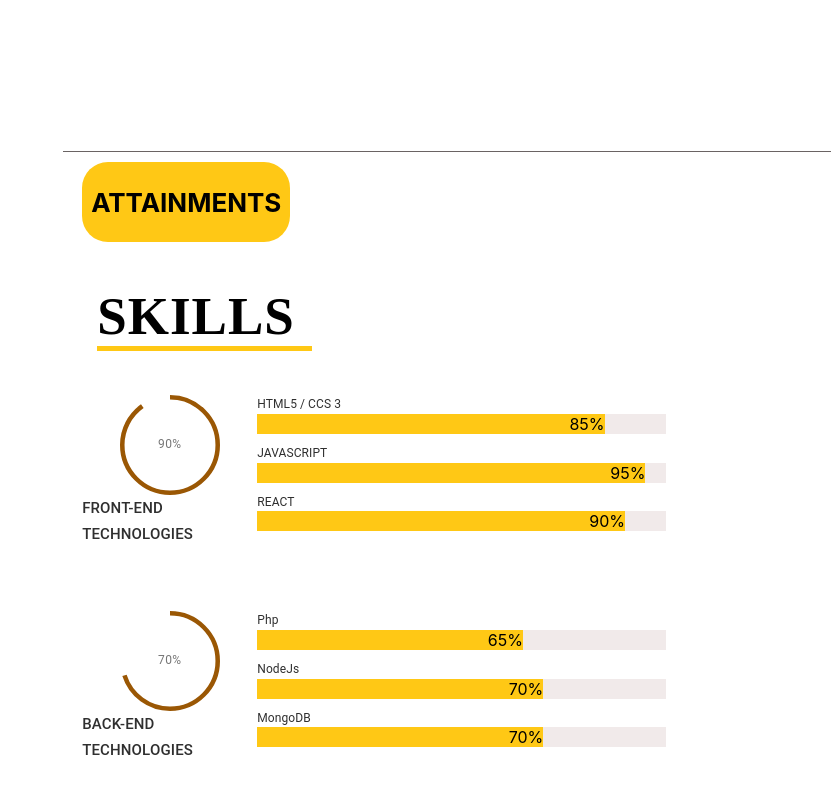
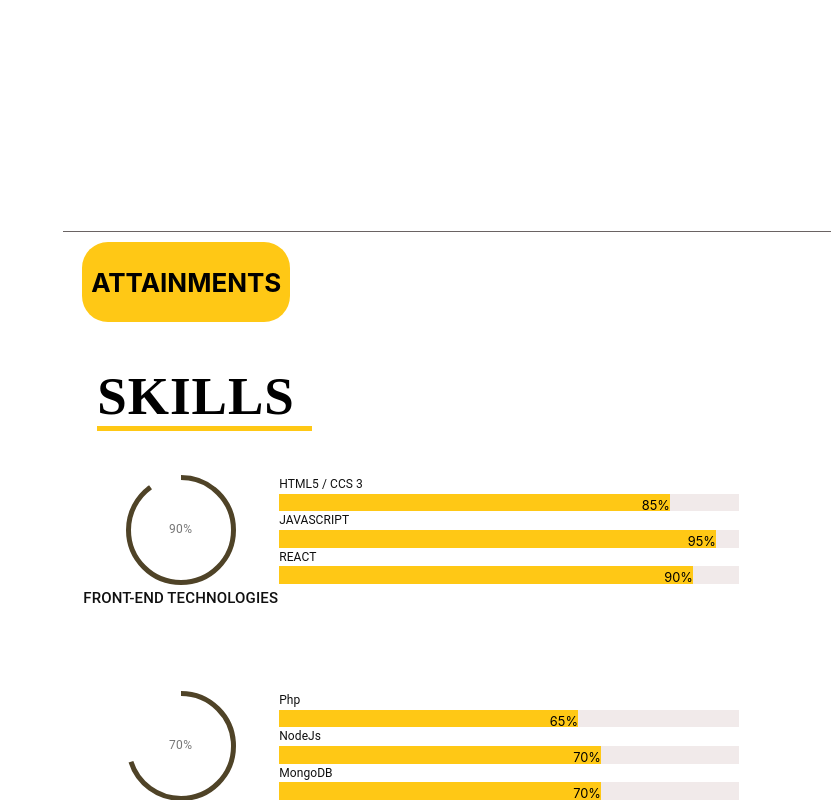
Before and after one commit to navidsotoudeh/Portofolio, a React (Create React App) app: page / in a window 1280 px wide. Shown: the part 2000-2800 px from the top of the page, without its empty margins (449-1280 px from the left). Built offline with nearby package versions, Linux system fonts and the light colour scheme.

Commit message:
contact form is ok

```diff
--- a/src/Components/About.js
+++ b/src/Components/About.js
@@ -11,10 +11,10 @@ const useStyles = makeStyles((theme) => ({
     display: "flex",
     justifyContent: "center",
     width: "100%",
-    height: "110vh",
+    height: "120vh",
     [theme.breakpoints.down("sm")]: {
       textAlign: "center",
-      height: "160vh",
+      height: "140vh",
     },
   },
   headerInSection: {
--- a/src/Components/AboutContent.js
+++ b/src/Components/AboutContent.js
@@ -9,7 +9,7 @@ import Typography from "@material-ui/core/Typography";
 const useStyles = makeStyles((theme) => ({
   main: {
     width: "100%",
-    height: "60%",
+    height: "80%",
     display: "flex",
     flexDirection: "column",
   },
@@ -26,11 +26,12 @@ const useStyles = makeStyles((theme) => ({
   },
   profile: {
     width: "45%",
-    height: "100%",
+    height: "80%",
     borderRadius: "5px",
     [theme.breakpoints.down("sm")]: {
       width: "80%",
-      height: "65%",
+      height: "55%",
+      marginBottom: "5px",
     },
   },
   paragraph: {
@@ -84,9 +85,8 @@ export default function AboutContent() {
                   web applications. As someone who takes responsibility for his
                   own personal development, I am continually evaluating and
                   upgrading my skills so that I stay at the cutting edge of web
-                  development. I am a natural problem solver, who have proven
-                  myself by successfully completing projects for IT
-                  consultancies, web design agencies, and IT departments.
+                  development. I am a Front-End developer mainly focused on
+                  ReactJs.
                 </Typography>
               </div>
             </div>
--- a/src/Components/CircularStatic.js
+++ b/src/Components/CircularStatic.js
@@ -3,16 +3,26 @@ import PropTypes from "prop-types";
 import CircularProgress from "@material-ui/core/CircularProgress";
 import Typography from "@material-ui/core/Typography";
 import Box from "@material-ui/core/Box";
+import { makeStyles } from "@material-ui/core/styles";
 
 function CircularProgressWithLabel(props) {
+  const useStyles = makeStyles((theme) => ({
+    circularProgress: {
+      color: "#4f4327",
+      [theme.breakpoints.down("sm")]: {
+        color: "#4f4327",
+      },
+    },
+  }));
+  const classes = useStyles();
   return (
     <Box position="relative" display="inline-flex">
       <CircularProgress
         variant="determinate"
         {...props}
-        size={100}
+        size={110}
         thickness={2}
-        style={{ width: "100px", height: "100px", color: "#9a5704" }}
+        className={classes.circularProgress}
       />
       <Box
         top={0}
--- a/src/Components/LinearStatic.js
+++ b/src/Components/LinearStatic.js
@@ -1,23 +1,24 @@
 import React, { useState, useEffect } from "react";
+import { makeStyles } from "@material-ui/core/styles";
 
 const LinearStatic = (props) => {
   const { navid, inView } = props;
   const [progress, setProgress] = useState(0);
-  const containerStyles = {
-    height: 20,
+
+  const useStyles = makeStyles((theme) => ({
+    containerStyles: {
+      height: 17.5,
       width: "100%",
       backgroundColor: "#f1eaea",
-    marginBottom: 10,
-  };
-
-  const fillerStyles = {
+    },
+    fillerStyles: {
       height: "100%",
       width: `${progress}%`,
       backgroundColor: "#ffc815",
       borderRadius: "inherit",
       textAlign: "right",
-  };
-
+    },
+  }));
   useEffect(() => {
     if (inView) {
       setInterval(() => {
@@ -27,10 +28,15 @@ const LinearStatic = (props) => {
       }, 30);
     }
   }, [inView]);
+  const classes = useStyles();
   return (
-    <div style={containerStyles}>
-      <div style={fillerStyles}>
-        <span style={{ height: "100%" }}>{`${progress}% `}</span>
+    <div className={classes.containerStyles}>
+      <div className={classes.fillerStyles}>
+        <span
+          style={{
+            fontSize: "80%",
+          }}
+        >{`${progress}% `}</span>
       </div>
     </div>
   );
--- a/src/Components/SkillsContent.js
+++ b/src/Components/SkillsContent.js
@@ -13,12 +13,13 @@ const useStyles = makeStyles((theme) => ({
     flexDirection: "column",
   },
   section: {
-    width: "80%",
+    width: "90%",
     display: "flex",
     height: "30%",
     flexDirection: "row",
+    justifyContent: "space-between",
     [theme.breakpoints.down("sm")]: {
-      width: "95%",
+      width: "100%",
     },
   },
   circular: {
@@ -30,6 +31,9 @@ const useStyles = makeStyles((theme) => ({
   },
   linear: {
     width: "70%",
+    [theme.breakpoints.down("sm")]: {
+      width: "60%",
+    },
   },
 }));
 
--- a/src/Components/contactContent.js
+++ b/src/Components/contactContent.js
@@ -31,7 +31,7 @@ const useStyles = makeStyles((theme) => ({
   form: {
     display: "flex",
     height: "70%",
-    width: "60%",
+    width: "70%",
     flexDirection: "column",
     justifyContent: "space-evenly",
     [theme.breakpoints.down("sm")]: {
@@ -44,13 +44,11 @@ const useStyles = makeStyles((theme) => ({
   },
 }));
 const validationSchema = yup.object({
-  name: yup.string("Enter your Name").required("Name is required"),
+  name: yup.string("Enter your Name").required("Please fill your name"),
   email: yup
     .string("Enter your email")
     .email("Enter a valid email")
-    .required("Email is required"),
-
-  job: yup.string().required("Select your course job"),
+    .required("Please fill your E-mail"),
 });
 
 export default function ContactContent() {
@@ -58,8 +56,6 @@ export default function ContactContent() {
     initialValues: {
       name: "",
       email: "",
-      job: "",
-      file: "",
     },
     validationSchema: validationSchema,
     onSubmit: (values) => {
@@ -91,11 +87,10 @@ export default function ContactContent() {
           id="name"
           name="name"
           label="Name"
-          type="text"
           value={formik.values.name}
           onChange={formik.handleChange}
           error={formik.touched.name && Boolean(formik.errors.name)}
-          helpertext={formik.touched.name ? formik.errors.name : ""}
+          helperText={formik.touched.name && formik.errors.name}
           className={classes.textField}
         />
         <TextField
@@ -114,10 +109,8 @@ export default function ContactContent() {
           id="message"
           label="message"
           placeholder="Your message"
-          className={formik.errors.message ? "error" : null}
           onChange={formik.handleChange}
           value={formik.values.message}
-          className={classes.textField}
         />
         <Button color="primary" variant="contained" fullWidth type="submit">
           Submit
--- a/src/theme.js
+++ b/src/theme.js
@@ -5,7 +5,7 @@ export const COLORS = {
   main: "#FFC815",
   textSecondary: "#C4C4C4",
   textHint: "#CB4E6C",
-  primaryMain: "#2f2f2f",
+  primaryMain: "#101010",
 };
 
 const breakpoints = createBreakpoints({});
```
Lines whose indentation alone changed are shown as unchanged.
